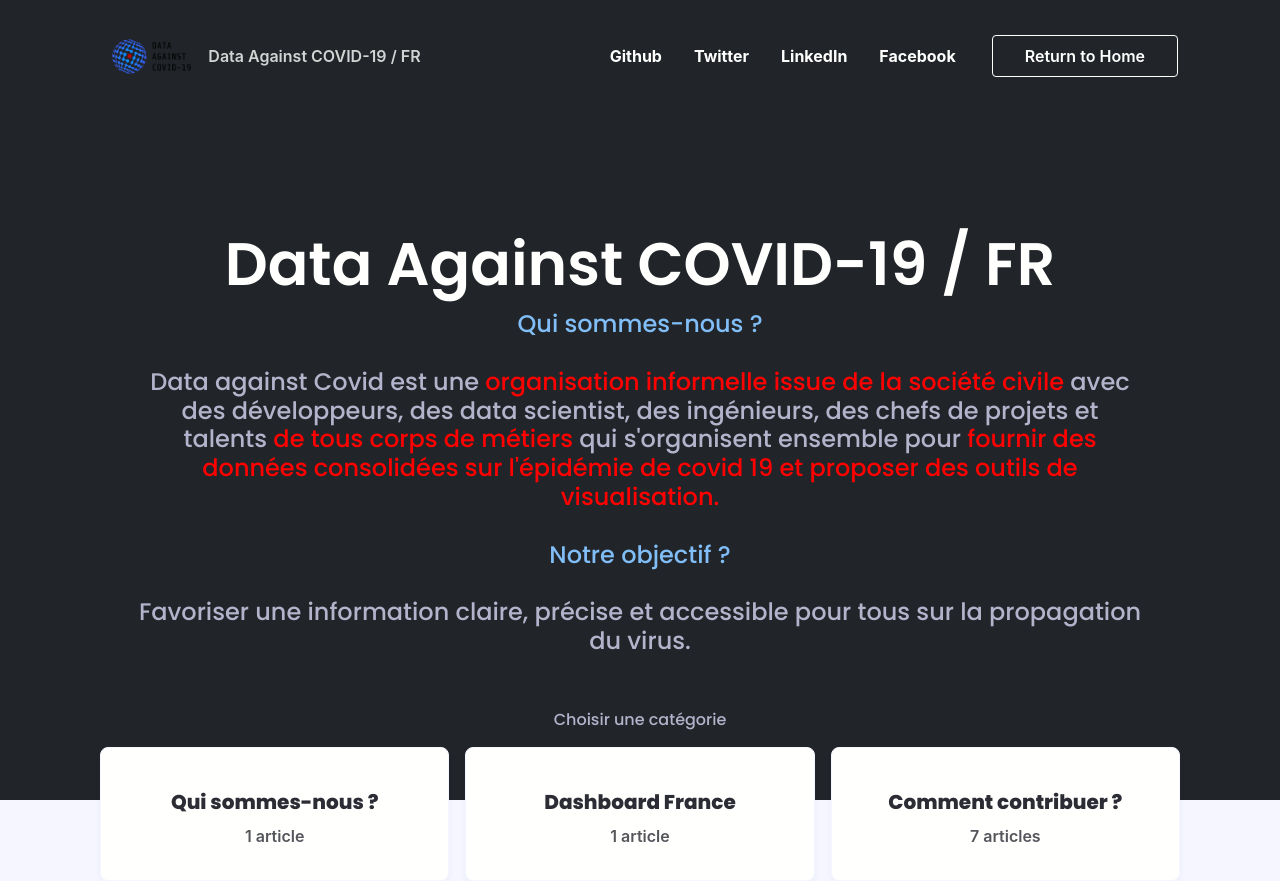
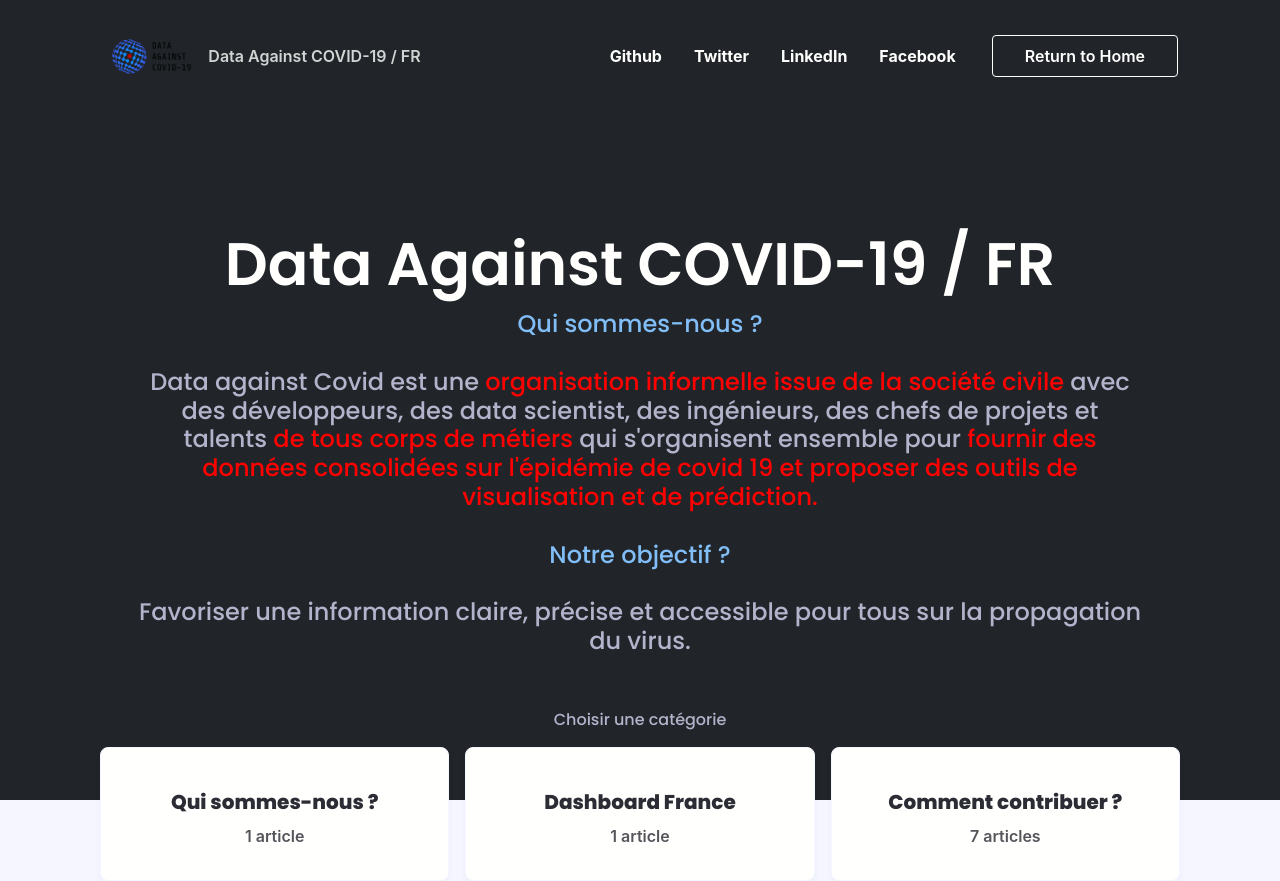
Before and after one commit to opencovid19-fr/opencovid19-fr.github.io, a Jekyll site: the page built from index.html, in a window 1280 px wide and 900 px high. Shown: the top 881 px of the window. Built offline with Jekyll 4.4.1, drawn with Linux system fonts in a browser that asks for light colours; nearby versions of some CDN libraries; some web fonts are replaced; comment, search, counter and statistics services are not loaded.

Commit message:
Ajout de la mention "prediction"
dans "projets de  visualisation et de predition"

```diff
--- a/_config.yml
+++ b/_config.yml
@@ -30,7 +30,7 @@ use_authors: false #Set this to false to disable showing post authors
 brand_logo: logo.png
 brand_name: Data Against COVID-19 / FR
 header: Data Against COVID-19 / FR
-subheader: <font color="#81BEF7">Qui sommes-nous ?</font> </br></br> Data against Covid est une <font color=red>organisation informelle issue de la société civile</font> avec des développeurs, des data scientist, des ingénieurs, des chefs de projets et talents <font color=red>de tous corps de métiers</font> qui s'organisent ensemble pour <font color=red>fournir des données consolidées sur l'épidémie de covid 19 et proposer des outils de visualisation.</font> </br></br> <font color="#81BEF7">Notre objectif ?</font> </br></br> Favoriser une information claire, précise et accessible pour tous sur la propagation du virus.
+subheader: <font color="#81BEF7">Qui sommes-nous ?</font> </br></br> Data against Covid est une <font color=red>organisation informelle issue de la société civile</font> avec des développeurs, des data scientist, des ingénieurs, des chefs de projets et talents <font color=red>de tous corps de métiers</font> qui s'organisent ensemble pour <font color=red>fournir des données consolidées sur l'épidémie de covid 19 et proposer des outils de visualisation et de prédiction.</font> </br></br> <font color="#81BEF7">Notre objectif ?</font> </br></br> Favoriser une information claire, précise et accessible pour tous sur la propagation du virus.
 meta_image: odin-meta.png
 
 # Social Links
```
